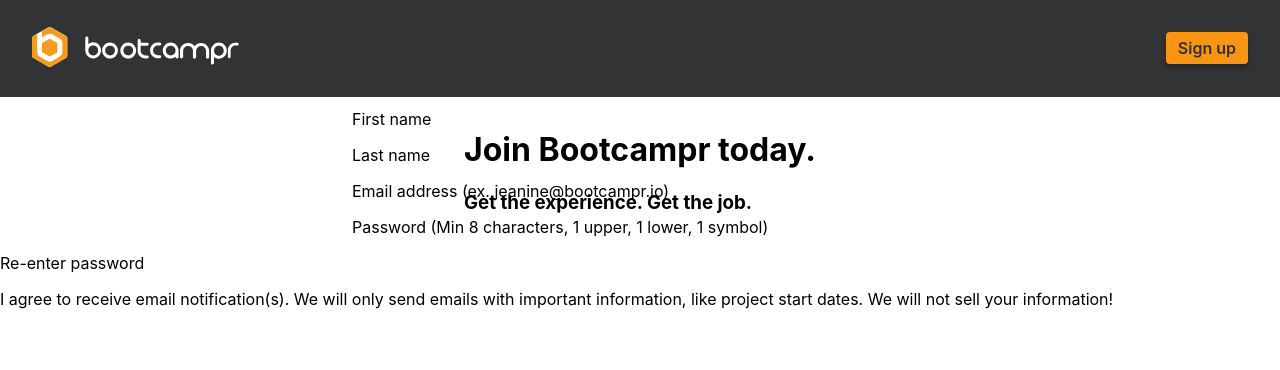
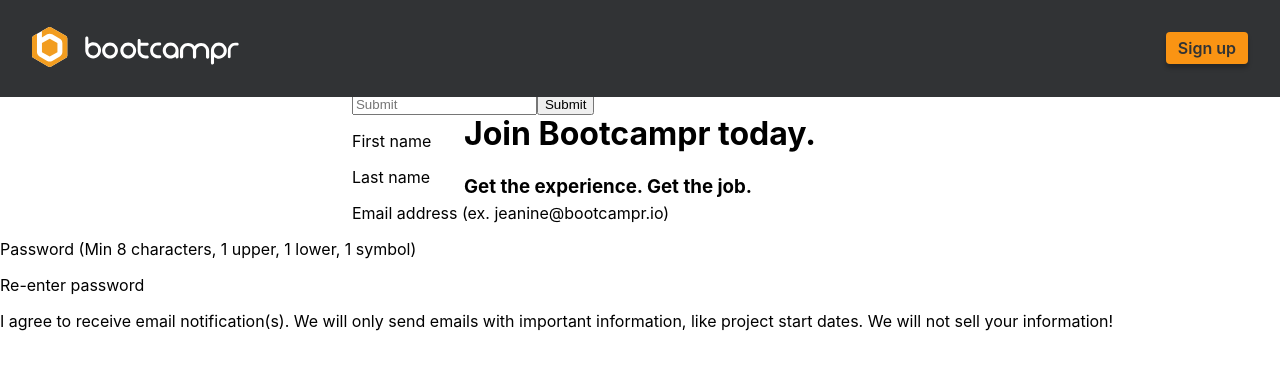
Before and after one commit to yeezick/bootcampr-assessment, a React (Create React App) app in the folder frontend/: page /sign-up in a window 1280 px wide. Shown: the top 370 px of the page. Built offline with nearby package versions, Linux system fonts and the light colour scheme.

Commit message:
Add placeholder form

```diff
--- a/frontend/src/sign_up/Register.tsx
+++ b/frontend/src/sign_up/Register.tsx
@@ -10,6 +10,10 @@ export const Register: React.FC = () => {
                     <h3>Get the experience. Get the job.</h3>
                 </div>
             </div>
+            <form>
+                <input type="text" placeholder="Submit" />
+                <button type="submit">Submit</button>
+            </form>
             <p>First name</p>
             <p>Last name</p>
             <p>Email address (ex. jeanine@bootcampr.io)</p>
```
